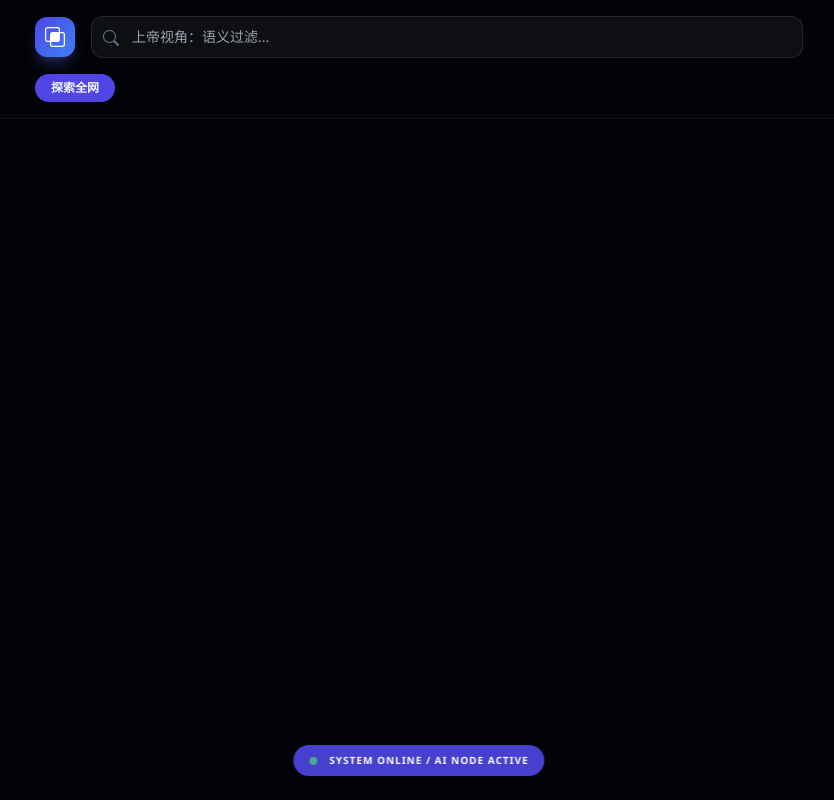
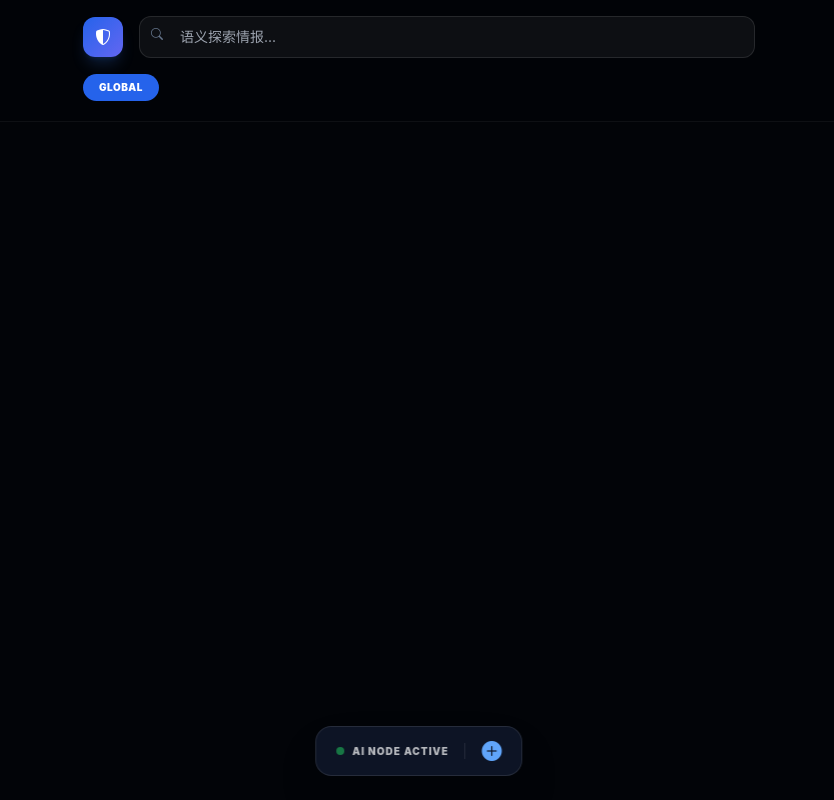
Before and after one commit to Szchiji/tbwy, a Python web app: template templates/index.html in a window 1280 px wide. Shown: the whole page, without its empty margins (221-1055 px from the left). Run offline with Jinja, Linux system fonts and the light colour scheme; the template is opened without the code that fills it, so the values that code supplies are empty; some libraries are stand-ins or nearby versions.

Commit message:
Update index.html

```diff
--- a/templates/index.html
+++ b/templates/index.html
@@ -3,51 +3,57 @@
 <head>
     <meta charset="UTF-8">
     <meta name="viewport" content="width=device-width, initial-scale=1.0, viewport-fit=cover">
-    <title>Matrix Intelligence Hub</title>
+    <title>Matrix Hub | 智能情报站</title>
     <script src="https://cdn.tailwindcss.com"></script>
     <link rel="stylesheet" href="https://cdn.jsdelivr.net/npm/bootstrap-icons@1.10.0/font/bootstrap-icons.css">
     <style>
-        :root { --bg-dark: #020408; --card-dark: #0a0d14; }
-        body { background-color: var(--bg-dark); color: #f1f5f9; font-family: 'Segoe UI', system-ui, sans-serif; }
+        :root { --bg-dark: #020408; --card-dark: #0a0d14; --accent-blue: #3b82f6; }
+        body { background-color: var(--bg-dark); color: #f1f5f9; font-family: 'Inter', system-ui, -apple-system, sans-serif; }
 
-        /* 动态发光边框：根据情感值调整 */
-        .neon-blue { border: 1px solid rgba(59,130,246,0.3); box-shadow: 0 0 15px rgba(59,130,246,0.1); }
-        .neon-amber { border: 1px solid rgba(245,158,11,0.4); box-shadow: 0 0 15px rgba(245,158,11,0.1); }
-        .neon-red { border: 1px solid rgba(239,68,68,0.4); box-shadow: 0 0 15px rgba(239,68,68,0.1); }
+        /* 霓虹情感发光边框 */
+        .neon-amber { border: 1px solid rgba(245, 158, 11, 0.4); box-shadow: 0 0 15px rgba(245, 158, 11, 0.1); }
+        .neon-red { border: 1px solid rgba(239, 68, 68, 0.4); box-shadow: 0 0 15px rgba(239, 68, 68, 0.1); }
+        .neon-blue { border: 1px solid rgba(59, 130, 246, 0.3); box-shadow: 0 0 15px rgba(59, 130, 246, 0.1); }
 
-        .glass-nav { background: rgba(2,4,8,0.85); backdrop-filter: blur(16px); -webkit-backdrop-filter: blur(16px); }
-        .post-card { transition: all 0.3s ease; }
-        .post-card:hover { transform: scale(1.01); filter: brightness(1.2); }
+        .glass-nav { background: rgba(2, 4, 8, 0.85); backdrop-filter: blur(20px); -webkit-backdrop-filter: blur(20px); border-bottom: 1px solid rgba(255,255,255,0.05); }
+        .post-card { transition: transform 0.3s cubic-bezier(0.2, 0, 0.2, 1), filter 0.3s ease; }
+        .post-card:hover { transform: scale(1.01); filter: brightness(1.15); }
+
+        /* 隐藏滚动条 */
         .no-scrollbar::-webkit-scrollbar { display: none; }
-        mark { background: #fbbf24; color: #000; border-radius: 4px; padding: 0 4px; }
+        mark { background: #fbbf24; color: #000; border-radius: 4px; padding: 0 2px; }
+
+        /* 动画 */
+        @keyframes pulse-soft { 0%, 100% { opacity: 1; } 50% { opacity: 0.5; } }
+        .animate-pulse-soft { animation: pulse-soft 2s infinite; }
     </style>
 </head>
-<body class="pb-20">
+<body class="pb-24">
 
-    <header class="glass-nav sticky top-0 z-50 border-b border-white/5 px-4 py-4">
-        <div class="max-w-3xl mx-auto">
-            <div class="flex items-center gap-4 mb-4">
-                <div class="h-10 w-10 rounded-xl bg-gradient-to-br from-indigo-600 to-blue-500 flex items-center justify-center shadow-lg shadow-indigo-500/30">
-                    <i class="bi bi-intersect text-white text-xl"></i>
+    <header class="glass-nav sticky top-0 z-50 px-4 py-4">
+        <div class="max-w-2xl mx-auto space-y-4">
+            <div class="flex items-center gap-4">
+                <div class="h-10 w-10 rounded-xl bg-gradient-to-br from-blue-600 to-indigo-500 flex items-center justify-center shadow-lg shadow-blue-500/20">
+                    <i class="bi bi-shield-shaded text-white"></i>
                 </div>
                 <div class="flex-1 relative">
-                    <input type="text" id="masterSearch" oninput="applyFilter()" placeholder="上帝视角：语义过滤..."
-                           class="w-full bg-white/5 border border-white/10 rounded-xl py-2.5 pl-10 pr-4 text-sm focus:outline-none focus:ring-2 focus:ring-indigo-500 transition-all">
-                    <i class="bi bi-search absolute left-3 top-2.5 text-slate-500"></i>
+                    <input type="text" id="masterSearch" oninput="runFilter()" placeholder="语义探索情报..."
+                           class="w-full bg-white/5 border border-white/10 rounded-xl py-2.5 pl-10 pr-4 text-sm focus:outline-none focus:ring-2 focus:ring-blue-500 transition-all">
+                    <i class="bi bi-search absolute left-3 top-2.5 text-slate-500 text-xs"></i>
                 </div>
             </div>
-            <div class="flex gap-2 overflow-x-auto no-scrollbar">
-                <button onclick="filterTag('', this)" class="tag-pill active bg-indigo-600 px-4 py-1.5 rounded-full text-xs font-bold whitespace-nowrap">探索全网</button>
+            <div class="flex gap-2 overflow-x-auto no-scrollbar pb-1">
+                <button onclick="filterTag('', this)" class="tag-btn bg-blue-600 text-white px-4 py-1.5 rounded-full text-[10px] font-black uppercase tracking-wider whitespace-nowrap">Global</button>
                 {% for tag in all_tags %}
-                <button onclick="filterTag('{{ tag }}', this)" class="tag-pill bg-white/5 border border-white/10 px-4 py-1.5 rounded-full text-xs text-slate-400 whitespace-nowrap">#{{ tag }}</button>
+                <button onclick="filterTag('{{ tag }}', this)" class="tag-btn bg-white/5 border border-white/10 px-4 py-1.5 rounded-full text-[10px] font-bold text-slate-400 whitespace-nowrap hover:bg-white/10">#{{ tag }}</button>
                 {% endfor %}
             </div>
         </div>
     </header>
 
-    <main class="max-w-3xl mx-auto px-4 mt-8 space-y-8" id="contentFlow">
+    <main class="max-w-2xl mx-auto px-4 mt-8 space-y-8" id="flow">
         {% for post in posts %}
-        <article class="post-card bg-[#0a0d14] rounded-3xl overflow-hidden
+        <article class="post-card bg-[#0a0d14] rounded-[2rem] overflow-hidden
                        {% if post.sentiment > 0.3 %} neon-amber
                        {% elif post.sentiment < -0.3 %} neon-red
                        {% else %} neon-blue {% endif %}"
@@ -60,22 +66,25 @@
             </div>
 
             <div class="p-6">
-                <p class="post-text text-slate-400 text-sm leading-relaxed mb-6">{{ post.text }}</p>
+                <p class="content-text text-slate-400 text-sm leading-relaxed mb-6">{{ post.text }}</p>
 
                 <div class="flex justify-between items-center border-t border-white/5 pt-5">
-                    <div class="flex gap-5">
-                        <button onclick="doLike({{ post.msg_id }}, this)" class="flex items-center gap-2 text-slate-500 hover:text-rose-500 transition-colors">
+                    <div class="flex gap-6 items-center">
+                        <button onclick="handleLike({{ post.msg_id }}, this)" class="group flex items-center gap-2 text-slate-500 hover:text-rose-500 transition-colors">
                             <i class="bi bi-heart-fill"></i>
                             <span class="text-xs font-black">{{ post.likes }}</span>
                         </button>
-                        <button onclick="shareLink({{ post.msg_id }})" class="text-slate-500 hover:text-indigo-400">
+                        <button onclick="copyPostLink({{ post.msg_id }})" class="text-slate-500 hover:text-blue-400 transition-colors">
                             <i class="bi bi-share-fill"></i>
                         </button>
                     </div>
-                    <div class="flex gap-2">
-                        {% for t in post.tags.split(',') %}{% if t %}
-                        <span class="px-2 py-0.5 bg-indigo-500/10 text-indigo-400 text-[10px] rounded-md font-bold uppercase border border-indigo-500/20">#{{ t }}</span>
-                        {% endif %}{% endfor %}
+
+                    <div class="flex items-center gap-3">
+                        <button onclick="adminDelete({{ post.msg_id }}, '{{ post.username }}')" class="text-[10px] text-white/10 hover:text-red-500 uppercase tracking-tighter transition-colors">
+                            Delete
+                        </button>
+                        <div class="h-3 w-px bg-white/5"></div>
+                        <span class="text-[10px] font-bold text-blue-500/80 uppercase">{{ post.title }}</span>
                     </div>
                 </div>
             </div>
@@ -83,36 +92,63 @@
         {% endfor %}
     </main>
 
-    <div class="fixed bottom-6 left-1/2 -translate-x-1/2 px-4 py-2 bg-indigo-600/90 backdrop-blur rounded-full shadow-2xl flex items-center gap-3">
-        <span class="w-2 h-2 bg-green-400 rounded-full animate-pulse"></span>
-        <span class="text-[10px] font-black tracking-widest text-white">SYSTEM ONLINE / AI NODE ACTIVE</span>
+    <div class="fixed bottom-6 left-1/2 -translate-x-1/2 flex items-center gap-2">
+        <div class="bg-[#0f172a]/90 backdrop-blur border border-white/10 px-5 py-2.5 rounded-2xl shadow-2xl flex items-center gap-4">
+            <div class="flex items-center gap-2">
+                <span class="w-2 h-2 bg-green-500 rounded-full animate-pulse-soft"></span>
+                <span class="text-[10px] font-black tracking-widest text-white/70">AI NODE ACTIVE</span>
+            </div>
+            <div class="w-px h-4 bg-white/10"></div>
+            <button onclick="openSubmit()" class="text-blue-400 hover:text-blue-300 transition-colors">
+                <i class="bi bi-plus-circle-fill text-xl"></i>
+            </button>
+        </div>
+    </div>
+
+    <div id="submitModal" class="hidden fixed inset-0 z-[100] bg-black/90 backdrop-blur-sm flex items-center justify-center p-4">
+        <div class="bg-[#0d111a] border border-white/10 w-full max-w-sm rounded-[2.5rem] p-8">
+            <h3 class="text-xl font-bold mb-2">情报投稿</h3>
+            <p class="text-slate-500 text-xs mb-6">内容将发送至管理员私聊审核</p>
+            <textarea id="subContent" placeholder="写下你想分享的内容..."
+                      class="w-full h-32 bg-white/5 border border-white/10 rounded-2xl p-4 text-sm mb-4 focus:ring-2 focus:ring-blue-500 outline-none"></textarea>
+            <div class="flex gap-3">
+                <button onclick="closeSubmit()" class="flex-1 py-3 bg-white/5 rounded-xl text-xs font-bold">取消</button>
+                <button onclick="submitNew()" class="flex-1 py-3 bg-blue-600 rounded-xl text-xs font-bold">提交审核</button>
+            </div>
+        </div>
     </div>
 
     <script>
-        let activeTag = '';
+        let currentTag = '';
 
+        // 标签过滤
         function filterTag(tag, el) {
-            activeTag = tag;
-            document.querySelectorAll('.tag-pill').forEach(b => b.classList.remove('bg-indigo-600','active'));
-            el.classList.add('bg-indigo-600','active');
-            applyFilter();
+            currentTag = tag;
+            document.querySelectorAll('.tag-btn').forEach(b => {
+                b.classList.remove('bg-blue-600', 'text-white');
+                b.classList.add('bg-white/5', 'text-slate-400');
+            });
+            el.classList.add('bg-blue-600', 'text-white');
+            el.classList.remove('bg-white/5', 'text-slate-400');
+            runFilter();
         }
 
-        function applyFilter() {
+        // 综合过滤 (搜索 + 标签)
+        function runFilter() {
             const query = document.getElementById('masterSearch').value.toLowerCase();
             document.querySelectorAll('.post-card').forEach(card => {
-                const textEl = card.querySelector('.post-text');
-                const rawText = textEl.innerText;
-                const matchK = rawText.toLowerCase().includes(query);
-                const matchT = activeTag === '' || card.dataset.tags.includes(activeTag);
+                const textNode = card.querySelector('.content-text');
+                const rawText = textNode.innerText;
+                const matchQuery = rawText.toLowerCase().includes(query);
+                const matchTag = currentTag === '' || card.dataset.tags.includes(currentTag);
 
-                if (matchK && matchT) {
+                if (matchQuery && matchTag) {
                     card.style.display = 'block';
                     if (query !== "") {
                         const regex = new RegExp(`(${query})`, 'gi');
-                        textEl.innerHTML = rawText.replace(regex, '<mark>$1</mark>');
+                        textNode.innerHTML = rawText.replace(regex, '<mark>$1</mark>');
                     } else {
-                        textEl.innerHTML = rawText;
+                        textNode.innerHTML = rawText;
                     }
                 } else {
                     card.style.display = 'none';
@@ -120,20 +156,56 @@
             });
         }
 
-        async function doLike(id, el) {
-            if(el.classList.contains('text-rose-500')) return;
-            const res = await fetch(`/api/like/${id}`, {method: 'POST'});
-            if(res.ok) {
-                el.classList.add('text-rose-500');
-                const s = el.querySelector('span');
-                s.innerText = parseInt(s.innerText) + 1;
+        // 点赞交互
+        async function handleLike(id, el) {
+            if (el.classList.contains('text-rose-500')) return;
+            const res = await fetch(`/api/like/${id}`, { method: 'POST' });
+            if (res.ok) {
+                el.classList.add('text-rose-500', 'scale-110');
+                const span = el.querySelector('span');
+                span.innerText = parseInt(span.innerText) + 1;
             }
         }
 
-        function shareLink(id) {
-            const url = window.location.origin + "?post=" + id;
-            navigator.clipboard.writeText(url);
-            alert("加密链接已复制到剪贴板！");
+        // 分享链接
+        function copyPostLink(id) {
+            const url = window.location.origin + '?id=' + id;
+            navigator.clipboard.writeText(url).then(() => alert("情报链接已加密复制"));
+        }
+
+        // 投稿逻辑
+        function openSubmit() { document.getElementById('submitModal').classList.remove('hidden'); }
+        function closeSubmit() { document.getElementById('submitModal').classList.add('hidden'); }
+        async function submitNew() {
+            const content = document.getElementById('subContent').value;
+            if(!content) return;
+            const res = await fetch('/api/submit', {
+                method: 'POST',
+                headers: {'Content-Type': 'application/json'},
+                body: JSON.stringify({ content })
+            });
+            if(res.ok) {
+                alert("投稿已送达管理员后台");
+                closeSubmit();
+                document.getElementById('subContent').value = '';
+            }
+        }
+
+        // 同步删帖逻辑
+        async function adminDelete(id, username) {
+            const pwd = prompt("请输入管理员指令验证:");
+            if (!pwd) return;
+            const res = await fetch(`/api/delete/${id}`, {
+                method: 'POST',
+                headers: {'Content-Type': 'application/json'},
+                body: JSON.stringify({ password: pwd, username: username })
+            });
+            if (res.ok) {
+                alert("云端及频道同步清除成功");
+                location.reload();
+            } else {
+                alert("验证失败或权限不足");
+            }
         }
     </script>
 </body>
```
